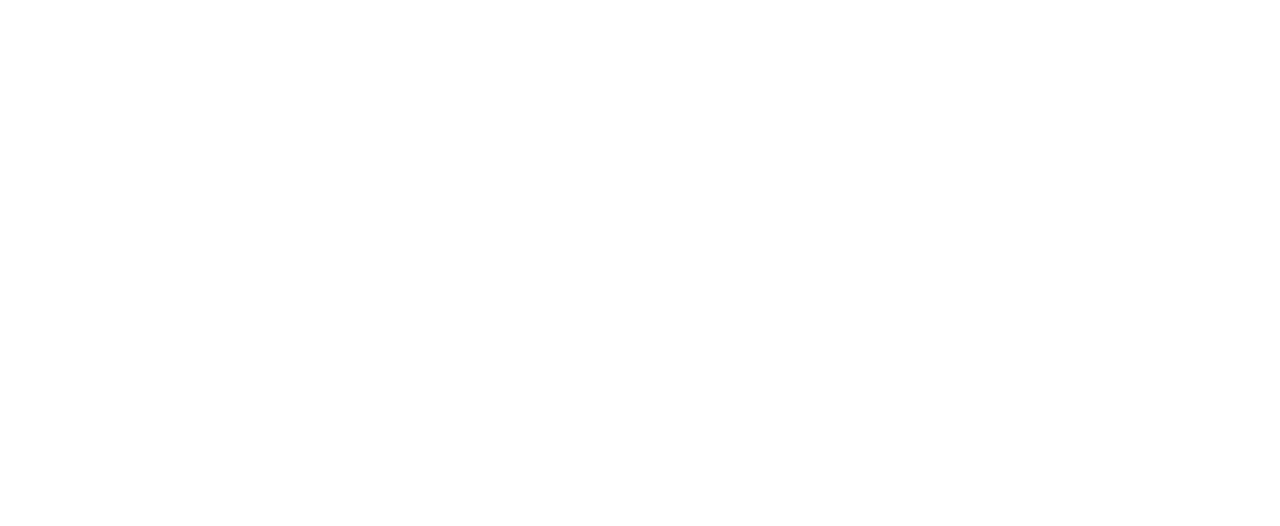
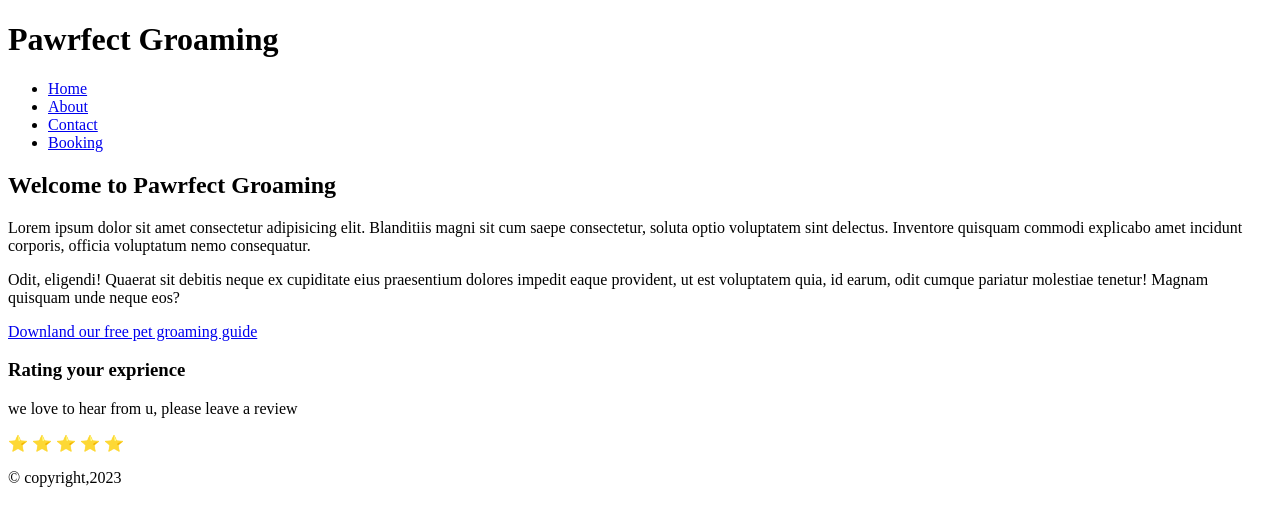
Before and after one commit to HudaKhano/mtm6201-week7, a plain HTML site: page index.html in a window 1280 px wide. Drawn offline with Linux system fonts and the light colour scheme.

Commit message:
this commit add html code

```diff
--- a/index.html
+++ b/index.html
@@ -7,6 +7,38 @@
     <link rel="stylesheet" href="css/main.css">
 </head>
 <body>
-
+    <div class="container">
+        <header>
+            <h1>Pawrfect Groaming</h1>
+            <nav>
+                <ul>
+                    <li><a href="#">Home</a></li>
+                    <li><a href="#">About</a></li>
+                    <li><a href="#">Contact</a></li>
+                    <li><a href="#">Booking</a></li>
+                </ul>
+            </nav>
+        </header>
+        <main>
+            <h2>Welcome to Pawrfect Groaming</h2>
+            <p>Lorem ipsum dolor sit amet consectetur adipisicing elit. Blanditiis magni sit cum saepe consectetur, soluta optio voluptatem sint delectus. Inventore quisquam commodi explicabo amet incidunt corporis, officia voluptatum nemo consequatur.</p>
+            <p>Odit, eligendi! Quaerat sit debitis neque ex cupiditate eius praesentium dolores impedit eaque provident, ut est voluptatem quia, id earum, odit cumque pariatur molestiae tenetur! Magnam quisquam unde neque eos?</p>
+            <a href="file/free-pet-groaming-guide.pdf" target="_blank">Downland our free pet groaming guide</a>
+            <section class="rating">
+                <h3>Rating your exprience</h3>
+                <p> we love to hear from u, please leave a review</p>
+                <div class="star">
+                    <span>⭐</span>
+                    <span>⭐</span>
+                    <span>⭐</span>
+                    <span>⭐</span>
+                    <span>⭐</span>
+                </div> <!--closes.star-->
+            </section> <!--closes.rating-->
+        </main>
+        <footer>
+            <p> &copy; copyright,2023</p>
+        </footer>
+    </div><!--close.container-->
 </body>
 </html>
```
